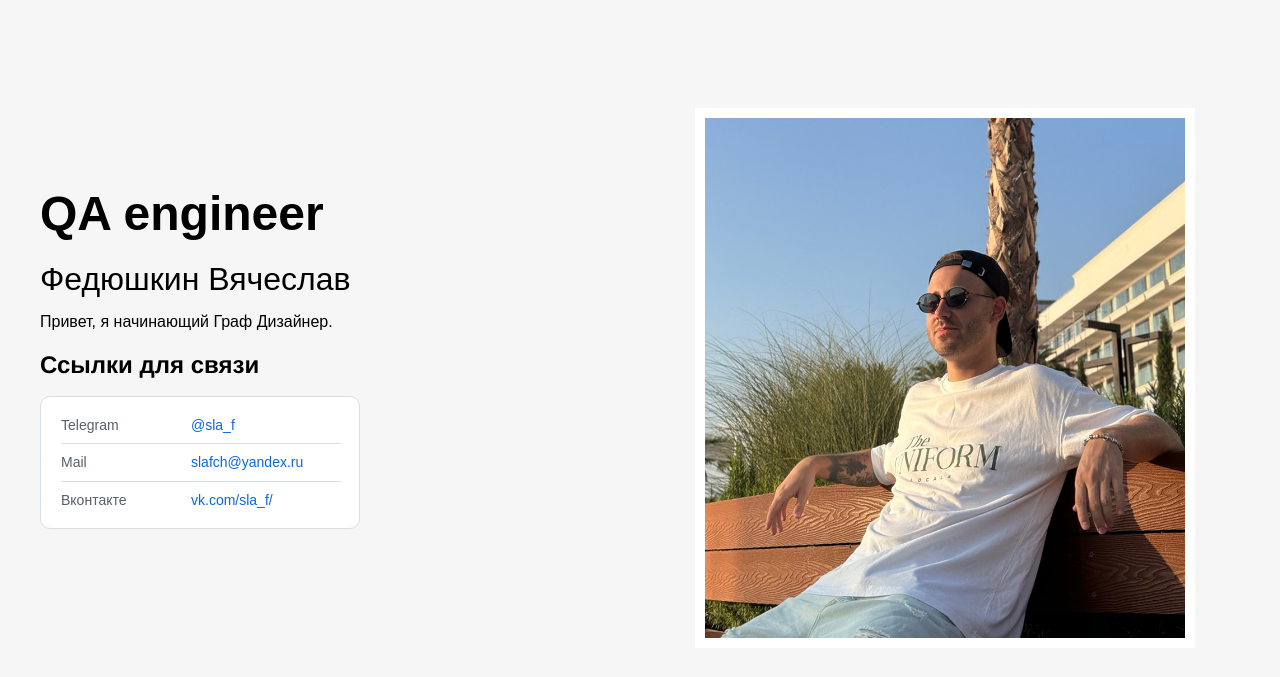
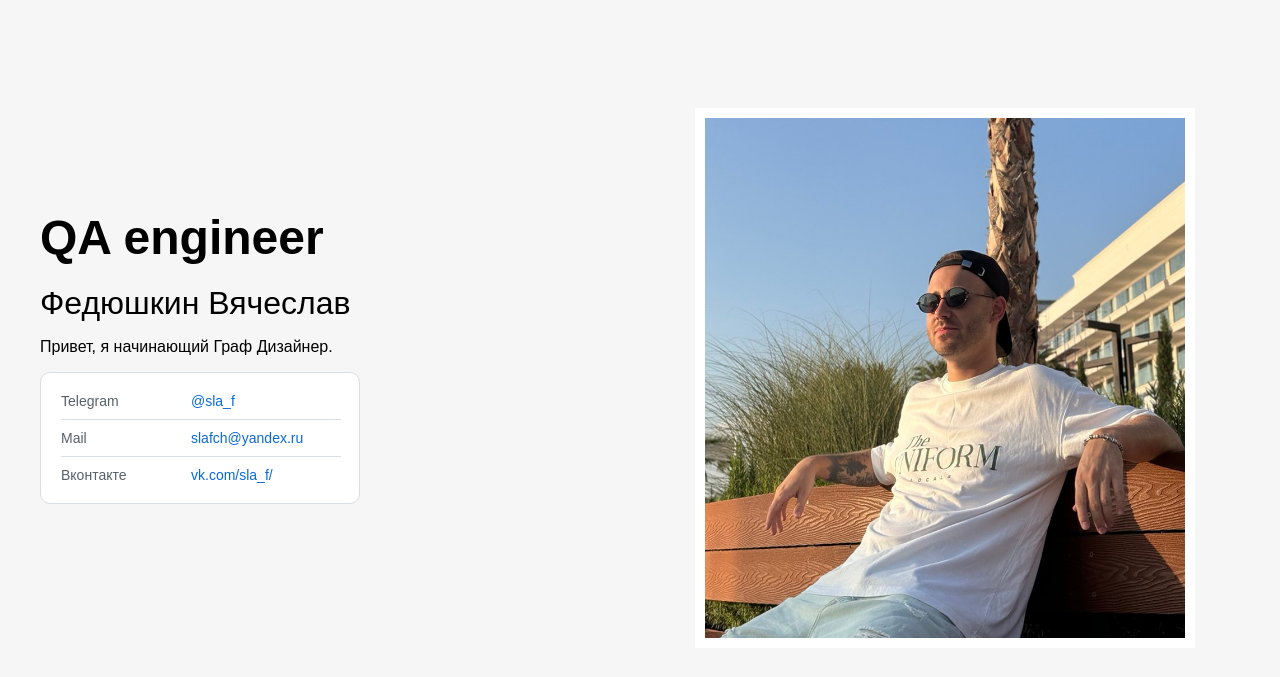
Before and after one commit to Slafchik/CVV, a plain HTML site: page index.html in a window 1280 px wide. Shown: the part 99-776 px from the top of the page. Drawn offline with nearby package versions, Linux system fonts and the light colour scheme.

Commit message:
убрал заголовок

```diff
--- a/index.html
+++ b/index.html
@@ -27,7 +27,7 @@
         </p>
     <main>
       <section class="links">
-        <h2 class="links__header">Ссылки для связи</h2>
+
         <ul class="links__container">
           <li class="links__link">
             <p class="links__title">Telegram</p>
```
